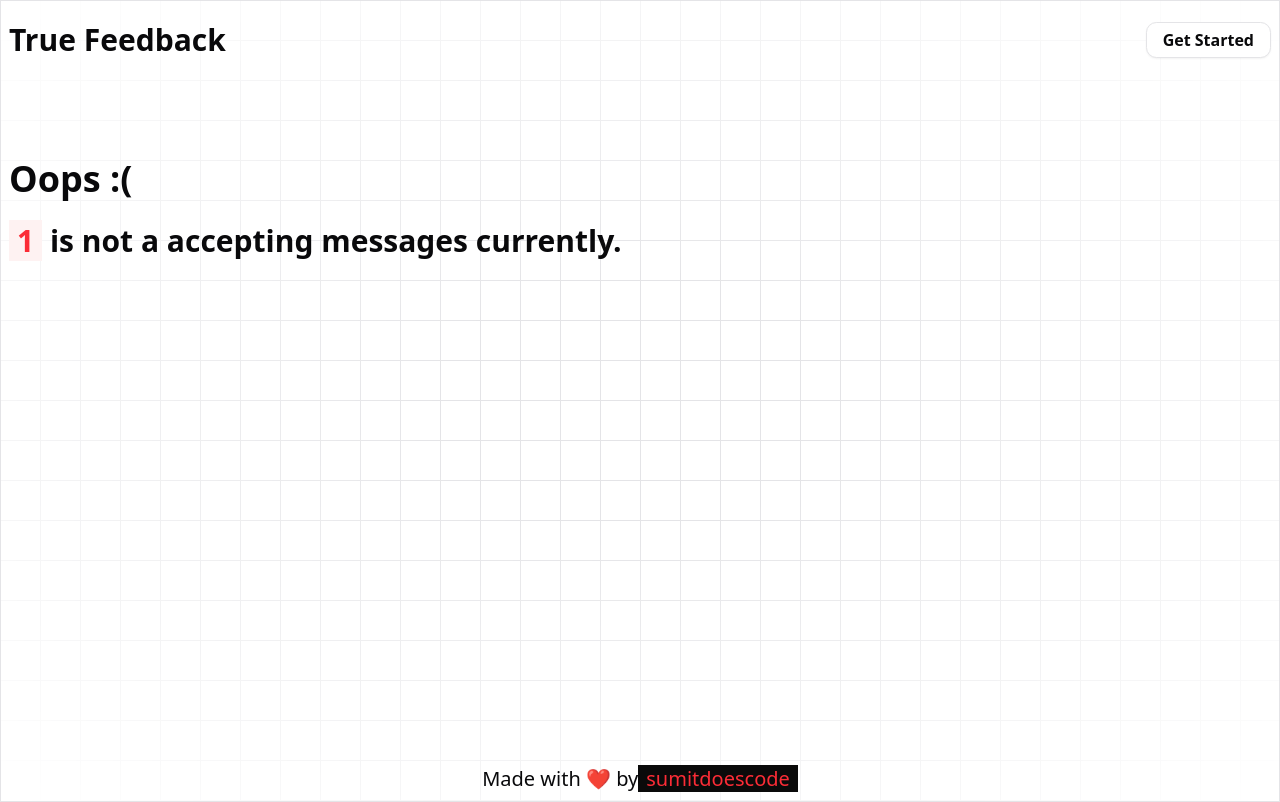
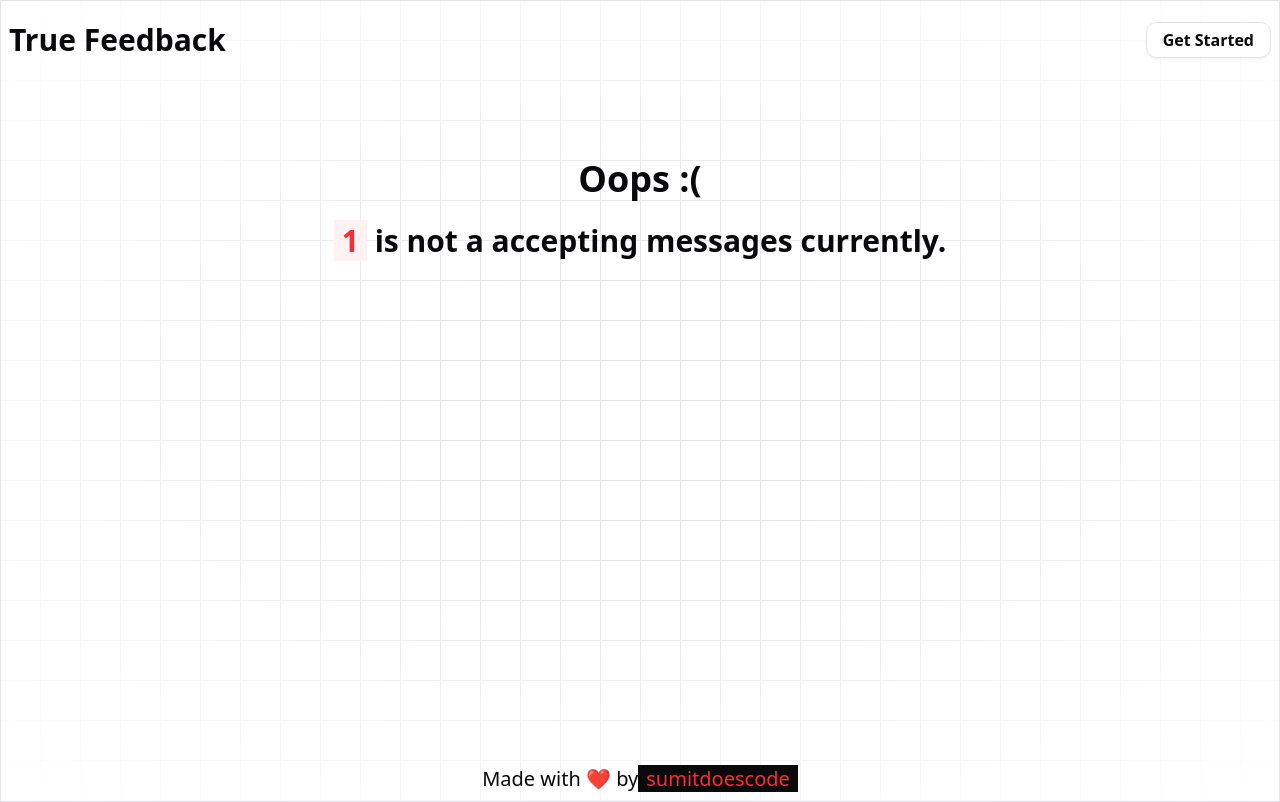
Before and after one commit to sumitdoescode/true-feedback, a Next.js app: page /u/1 in a window 1280 px wide. Built offline with nearby package versions, Linux system fonts and the light colour scheme; no server answers; the database is empty.

Commit message:
ui changes again

```diff
--- a/app/(main)/u/[username]/page.jsx
+++ b/app/(main)/u/[username]/page.jsx
@@ -85,7 +85,9 @@
         <section className="py-20 flex-grow-1">
             <div className="container mx-auto px-2">
                 {isValidUsername ? (
+                    // if username is valid
                     isAcceptingMessages ? (
+                        // user is accepting messages
                         <div>
                             <h1 className="text-2xl font-bold mb-4">
                                 Send Message to <span className="text-primary bg-primary-foreground px-2">{username}</span>
@@ -96,7 +98,8 @@
                             </Button>
                         </div>
                     ) : (
-                        <div>
+                        // user is not accepting messages
+                        <div className="text-center">
                             <h1 className="text-3xl md:text-4xl font-semibold">Oops :(</h1>
                             <h1 className="text-2xl md:text-3xl font-bold mb-4 mt-6">
                                 <span className="text-primary bg-primary-foreground px-2">{username.trim()}</span> is not a accepting messages currently.
@@ -104,7 +107,8 @@
                         </div>
                     )
                 ) : (
-                    <h1 className="text-2xl md:text-3xl font-bold">
+                    // if username is not valid
+                    <h1 className="text-2xl md:text-3xl font-bold text-center">
                         <span className="text-primary bg-primary-foreground px-2">{username}</span> is not a valid username.
                     </h1>
                 )}
--- a/app/layout.jsx
+++ b/app/layout.jsx
@@ -16,7 +16,6 @@
     description: "Real feedback from real people.",
 };
 
-// some bullshit thing here it goes
 export default function RootLayout({ children }) {
     return (
         <ClerkProvider
@@ -51,5 +50,3 @@
         </ClerkProvider>
     );
 }
-
-// bro don't look here at the bottom of the file, focus on the top things
```
